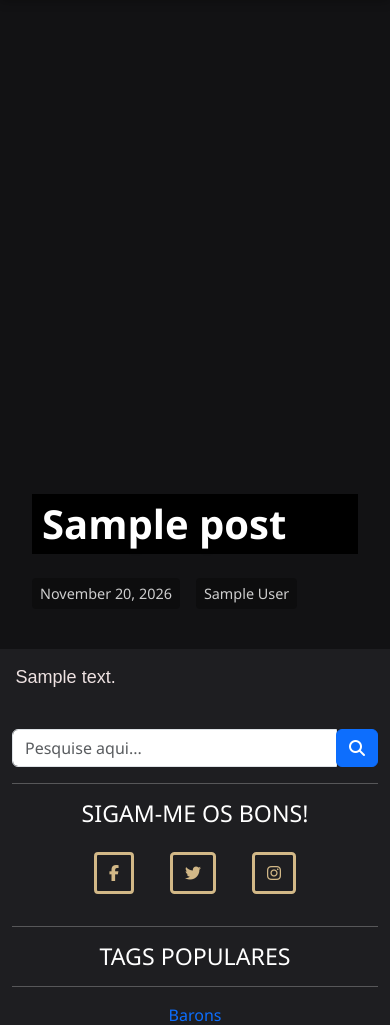
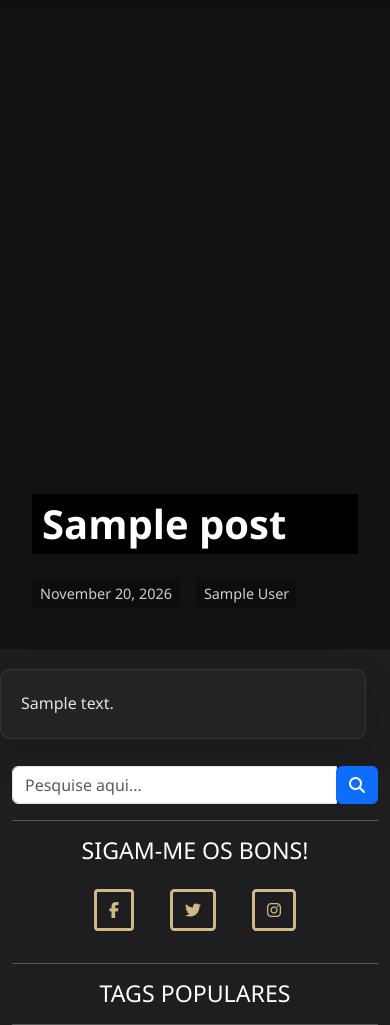
Before and after one commit to jhonattan-silva/barons-v4, a WordPress theme: template single.php in a window 390 px wide. Shown: the part 72-1097 px from the top of the page. Run offline with PHP 8.4 and a stand-in for WordPress, Linux system fonts and the light colour scheme; the site name, menu and one post (Sample post) are stand-ins, and other content is empty; some libraries are stand-ins or nearby versions.

Commit message:
Primeira mudança no single

```diff
--- a/style.css
+++ b/style.css
@@ -489,24 +489,228 @@ body a:focus {
 
 
 .texto{
-/*	font-family: 'Roboto', sans-serif;
-	font-family: 'Open Sans', sans-serif;*/
-	font-family: 'Raleway', sans-serif;
-	color: #EEE2E2;
-	line-height: 25px;
-	font-size: 18px;
-	padding: 4%;
-	text-align: justify;
+	--reading-accent: var(--color-barons-gold);
+	font-family: var(--font-primary);
+	color: #e8e8eb;
+	line-height: 1.82;
+	font-size: clamp(1.05rem, 1.15vw, 1.125rem);
+	padding: clamp(2rem, 4vw, 4.5rem);
+	text-align: left;
+	overflow-wrap: break-word;
+}
+
+/* Cor da categoria aplicada somente à página de leitura */
+.category-games .texto { --reading-accent: var(--color-games); }
+.category-filmes .texto { --reading-accent: var(--color-filmes); }
+.category-series .texto { --reading-accent: var(--color-series); }
+.category-hqs .texto { --reading-accent: var(--color-hqs); }
+.category-livros .texto { --reading-accent: var(--color-livros); }
+.category-animes .texto { --reading-accent: var(--color-animes); }
+
+.entry-content {
+	max-width: 760px;
+	margin-inline: auto;
+	padding: clamp(1.5rem, 4vw, 3.25rem);
+	background: rgba(255, 255, 255, 0.025);
+	border: 1px solid rgba(255, 255, 255, 0.08);
+	border-radius: 14px;
+	box-shadow: 0 16px 40px rgba(0, 0, 0, 0.14);
+}
+
+.entry-content > *:first-child {
+	margin-top: 0;
+}
+
+.entry-content > *:last-child {
+	margin-bottom: 0;
+}
+
+.entry-content p {
+	margin: 0 0 1.35em;
+	color: #e3e3e6;
+	text-wrap: pretty;
+}
+
+.entry-content strong,
+.entry-content b {
+	color: #fff;
+	font-weight: 700;
+}
+
+.entry-content h2,
+.entry-content h3,
+.entry-content h4,
+.entry-content h5,
+.entry-content h6 {
+	font-family: var(--font-heading);
+	color: #f4f1e8;
+	clear: both;
+	text-wrap: balance;
+}
+
+.entry-content h2,
+.entry-content h3,
+.entry-content h4 {
+	font-weight: 700;
+	line-height: 1.25;
+	margin: 2.25em 0 0.75em;
+}
+
+.entry-content h2 {
+	font-size: clamp(1.7rem, 3vw, 2.25rem);
+	padding-bottom: 0.55rem;
+	border-bottom: 2px solid color-mix(in srgb, var(--reading-accent) 55%, transparent);
+}
+
+.entry-content h3 {
+	font-size: clamp(1.45rem, 2.5vw, 1.8rem);
+	padding-left: 1rem;
+	border-left: 4px solid var(--reading-accent);
+}
+
+.entry-content h4 {
+	font-size: clamp(1.25rem, 2vw, 1.45rem);
+	color: var(--reading-accent);
+}
+
+.entry-content h5 {
+	font-size: clamp(1.08rem, 1.5vw, 1.25rem);
+	font-weight: 700;
+	line-height: 1.35;
+	margin: 1.8em 0 0.55em;
+	letter-spacing: 0.01em;
+	color: var(--reading-accent);
+}
+
+.entry-content h6 {
+	font-family: var(--font-primary);
+	font-size: 0.95rem;
+	font-weight: 800;
+	line-height: 1.4;
+	margin: 1.7em 0 0.5em;
+	letter-spacing: 0.08em;
+	text-transform: uppercase;
+	color: rgba(255, 255, 255, 0.78);
+}
+
+.entry-content h5 + p,
+.entry-content h6 + p {
+	margin-top: 0;
+}
+
+.entry-content ul,
+.entry-content ol {
+	margin: 0 0 1.5em;
+	padding-left: 1.35em;
+}
+
+.entry-content li {
+	margin: 0.42em 0;
+	padding-left: 0.25em;
+}
+
+.entry-content li::marker {
+	color: var(--reading-accent);
+}
+
+.entry-content blockquote {
+	margin: 2rem 0;
+	padding: 1.25rem 1.35rem;
+	border-left: 4px solid var(--reading-accent);
+	background: rgba(255, 255, 255, 0.055);
+	border-radius: 0 8px 8px 0;
+	color: #f5f5f5;
+	font-size: 1.08em;
+}
+
+.entry-content blockquote p:last-child {
+	margin-bottom: 0;
+}
+
+.entry-content hr {
+	width: 100%;
+	height: 1px;
+	margin: 2.5rem 0;
+	border: 0;
+	background: linear-gradient(90deg, transparent, var(--reading-accent), transparent);
+	opacity: 0.55;
+}
+
+.entry-content img {
+	border-radius: 8px;
+}
+
+.entry-content figure,
+.entry-content .wp-block-image {
+	margin: 2rem 0;
+}
+
+.entry-content code,
+.entry-content pre {
+	font-family: Consolas, Monaco, monospace;
+}
+
+.entry-content code {
+	padding: 0.15em 0.35em;
+	border-radius: 4px;
+	background: rgba(255, 255, 255, 0.09);
+	color: #fff;
+}
+
+.entry-content pre {
+	overflow-x: auto;
+	margin: 1.75rem 0;
+	padding: 1.25rem;
+	border: 1px solid rgba(255, 255, 255, 0.1);
+	border-radius: 8px;
+	background: #111114;
+}
+
+.entry-content table {
+	width: 100%;
+	margin: 1.75rem 0;
+	border-collapse: collapse;
+	font-size: 0.95em;
+}
+
+.entry-content table th,
+.entry-content table td {
+	padding: 0.75rem;
+	border: 1px solid rgba(255, 255, 255, 0.12);
+}
+
+.entry-content table th {
+	background: color-mix(in srgb, var(--reading-accent) 24%, #1e1e21);
+	color: #fff;
 }
 
 .texto h3{
-    font-weight: bold;
-    color: red;
+	color: #f4f1e8;
 }
 
 .texto h4{
-    font-weight: bold;
-    color: green;
+	color: var(--reading-accent);
+}
+
+@media (max-width: 575.98px) {
+	.texto {
+		padding: 1.25rem 0.75rem;
+		font-size: 1rem;
+		line-height: 1.72;
+	}
+
+	.entry-content {
+		padding: 1.25rem;
+		border-radius: 10px;
+	}
+
+	.entry-content h2 {
+		margin-top: 1.8em;
+	}
+
+	.entry-content h3 {
+		padding-left: 0.75rem;
+	}
 }
 
 /* TABELAS */
```
